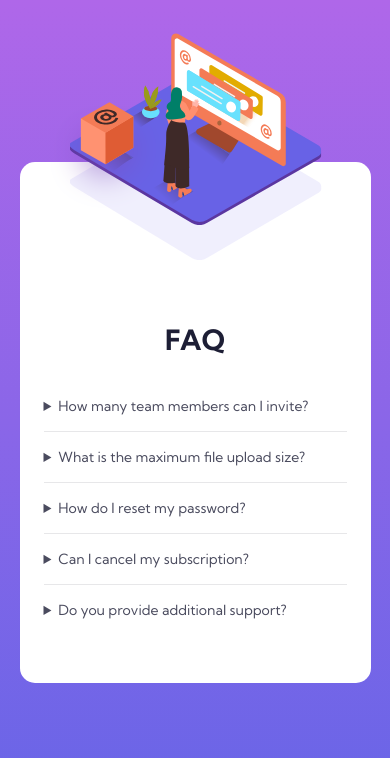
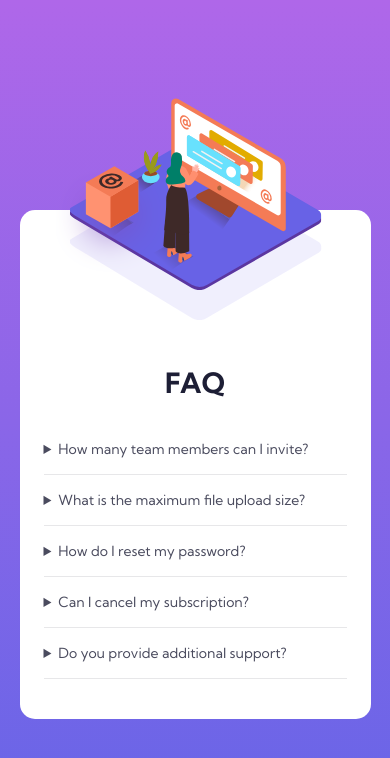
Before and after one commit to hns-dev/trial-faq-accordion, a plain HTML site: page index.html in a window 390 px wide. Drawn offline with Linux system fonts and the light colour scheme.

Commit message:
Fixed images' positioning and adjusted white space on mobile version.

```diff
--- a/css/style.scss
+++ b/css/style.scss
@@ -33,14 +33,91 @@ body {
 }
 
 .container {
-  background-color: #fff;
+  // background-color: #fff;
   border-radius: 15px;
   width: 90%;
+  margin: calc(100vh - 90vh) auto 0;
+}
+
+.card {
+  background-color: #fff;
+  // margin: calc(100vh - 75vh) auto 0;
+  // padding: 2.5rem 0;
+  padding: 2.5rem 0;
+  border-radius: 15px;
+
+  // display: flex;
+  // flex-direction: column;
+  // justify-content: space-between;
+  // position: relative;
+  // display: grid;
+  // grid-template-columns: 1fr;
+  // grid-template-rows: 25% 75%;
+  // gap: 1rem;
+  // height: 600px;
+  // min-height: 400px;
+}
+
+img {
+  width: 100%;
+}
+
+.bg-imgs {
+  width: 273px;
+  // height: 120px;
+  height: 115px;
+  margin: 0 auto;
+}
+
+.bg-imgs-container {
+  position: relative;
+  // background-color: rgb(243, 236, 238);
+  width: 100%;
+  height: 100%;
+  top: -95%;
+  margin: 0 auto;
+}
+
+.bg-pattern {
+  position: absolute;
+  // top: 22%;
+  top: 15%;
+  left: 50%;
+  transform: translateX(-50%);
+  width: 315px;
+  height: 215px;
+  background: tomato;
+  background: url("../images/bg-pattern-mobile.svg") no-repeat center center /
+    80%;
+}
+
+.woman {
+  position: absolute;
+  // top: -36%;
+  top: -47%;
+  left: 50%;
+  transform: translateX(-50%);
+  width: 315px;
+  height: 215px;
+  background: tomato;
+  // margin: -60px auto 0;
+  background: url("../images/illustration-woman-online-desktop.svg") no-repeat
+    center center / 80%;
+}
+
+.box {
+  position: absolute;
+  // top: 15%;
+  top: 7%;
+  left: -6%;
+  width: 140px;
+  height: 140px;
+  background: url("../images/illustration-box-desktop.svg") no-repeat center
+    center / 80%;
 }
 
 .faq-container {
-  padding: 6rem 1.5rem 1rem;
-  margin: 4rem 0 2rem;
+  padding: 0 1.5rem;
 
   h1 {
     margin-bottom: 1.5rem;
@@ -51,10 +128,6 @@ body {
   details {
     padding-bottom: 1rem;
     border-bottom: 1px solid $light-grayish-blue;
-
-    &:last-child {
-      border-bottom: none;
-    }
 
     summary {
       position: relative;
@@ -89,50 +162,8 @@ body {
       font-size: 12.5px;
       line-height: 1.5;
       color: $dark-grayish-blue;
+      // padding-right: 0.5rem;
+      width: 95%;
     }
   }
 }
-
-.card {
-  position: relative;
-}
-img {
-  width: 100%;
-}
-.first {
-  position: absolute;
-  top: -30%;
-  left: 50%;
-  transform: translateX(-50%);
-  // width: 250px;
-  // height: 200px;
-  width: 315px;
-  height: 215px;
-  background: tomato;
-  // margin: -60px auto 0;
-  background: url("../images/bg-pattern-mobile.svg") no-repeat center center /
-    80%;
-}
-
-.second {
-  position: absolute;
-  top: -48%;
-  left: 50%;
-  transform: translateX(-50%);
-  width: 315px;
-  height: 215px;
-  background: tomato;
-  // margin: -60px auto 0;
-  background: url("../images/illustration-woman-online-desktop.svg") no-repeat
-    center center / 80%;
-}
-
-.box {
-  position: absolute;
-  top: -33%;
-  left: 5%;
-  width: 140px;
-  height: 140px;
-  background: url("../images/illustration-box-desktop.svg") no-repeat center
-    center / 80%;
-}
--- a/index.html
+++ b/index.html
@@ -9,9 +9,13 @@
 <body>
     <div class="container">
         <div class="card">
-            <div class="first"></div>
-            <div class="second"></div>
-            <div class="box"></div>
+            <div class="bg-imgs">
+              <div class="bg-imgs-container">
+                <div class="bg-pattern"></div>
+                <div class="woman"></div>
+                <div class="box"></div>
+              </div>
+            </div>
 
             <div class="faq-container">
                 <h1>FAQ</h1>
```
Also changed, not shown: css/style.css, 1 other file.
